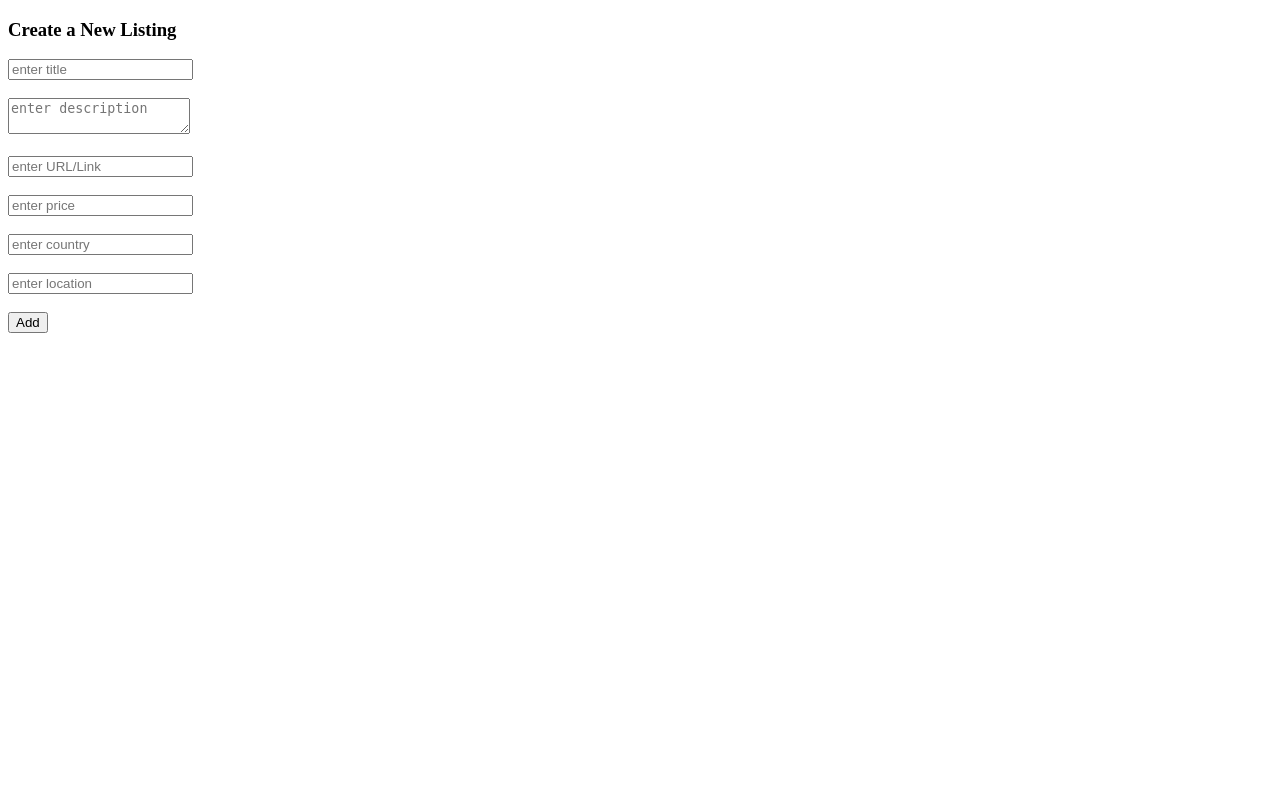
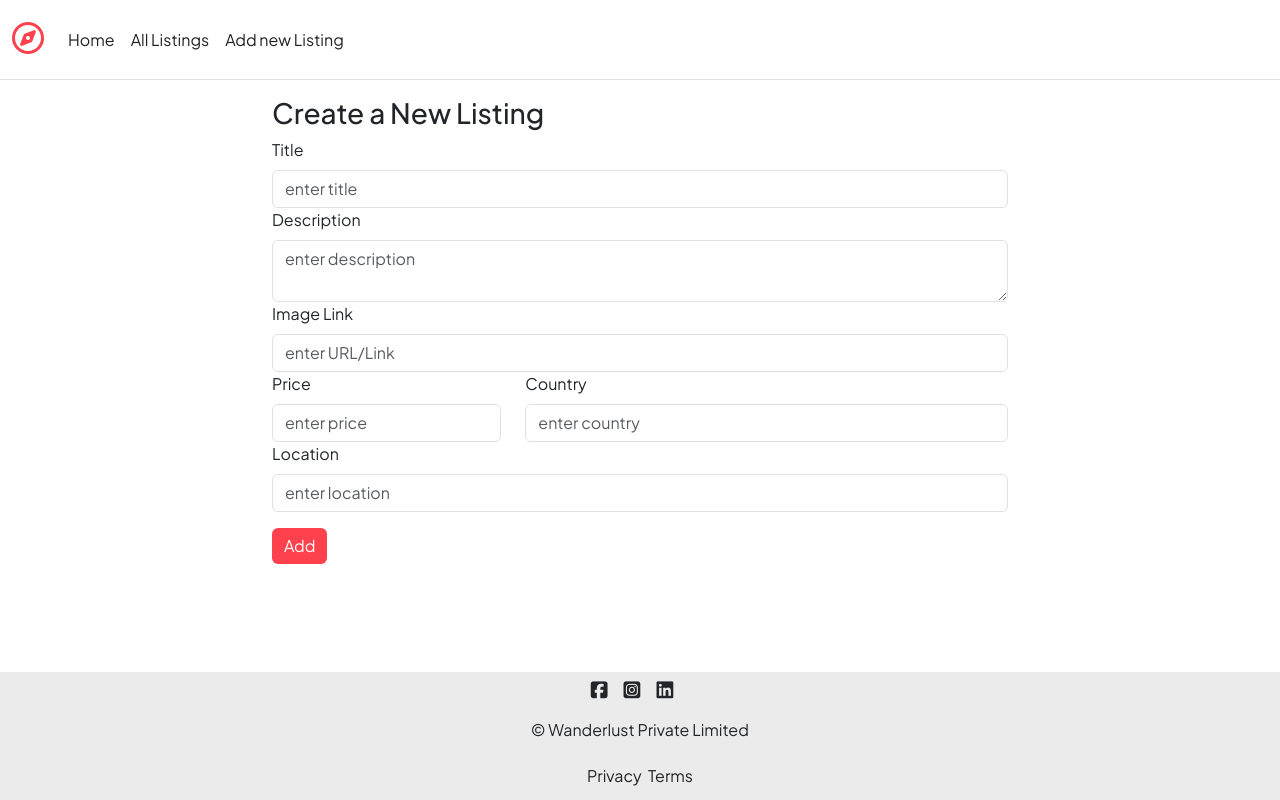
Before and after one commit to rashid-alii/wanderlust, a Node server app: page /listings/new in a window 1280 px wide. Run offline with Node 20, Linux system fonts and the light colour scheme; some libraries are stand-ins or nearby versions.

Commit message:
Update new.ejs

```diff
--- a/views/listings/new.ejs
+++ b/views/listings/new.ejs
@@ -1,27 +1,43 @@
-<!DOCTYPE html>
-<html lang="en">
-<head>
-    <meta charset="UTF-8">
-    <meta name="viewport" content="width=device-width, initial-scale=1.0">
-    <title>wanderlust</title>
-</head>
-<body>
-    <h3>Create a New Listing</h3>
-    <form method="post" action="/listings">
-        <input name="listing[title]" placeholder="enter title" type="text" >
-        <br><br>
-        <textarea name="listing[description]" placeholder="enter description" ></textarea>
-        <br><br>
-        <input name="listing[image]" placeholder="enter URL/Link" type="text" >
-        <br><br>
-        <input name="listing[price]" placeholder="enter price" type="number" >
-        <br><br>
-        <input name="listing[country]" placeholder="enter country" type="text" >
-        <br><br>
-        <input name="listing[location]" placeholder="enter location" type="text" >
-        <br><br>
-        <button>Add</button>
-    </form>
+<% layout("/layouts/boilerplate") %>
+    <div class="row mt-3">
+        <div class="col-8 offset-2">
 
-</body>
-</html>
+            <h3>Create a New Listing</h3>
+            <form method="post" action="/listings">
+                <div class="md-3">
+                    <label for="title" class="form-label">Title</label>
+                    <input name="listing[title]" placeholder="enter title" type="text" class="form-control">
+                </div>
+
+                <div class="md-3">
+                    <label for="description" class="form-label">Description</label>
+                    <textarea name="listing[description]" placeholder="enter description" class="form-control"></textarea>
+                </div>
+
+                <div class="md-3">
+                    <label for="image" class="form-label">Image Link</label>
+                    <input name="listing[image]" placeholder="enter URL/Link" type="text" class="form-control">
+                </div>
+
+                <div class="row">
+                    <div class="md-3 col-md-4">
+                        <label for="price" class="form-label">Price</label>
+                        <input name="listing[price]" placeholder="enter price" type="number" class="form-control">
+                    </div>
+
+                    <div class="md-3 col-md-8">
+                        <label for="country" class="form-label">Country</label>
+                        <input name="listing[country]" placeholder="enter country" type="text" class="form-control">
+                    </div>
+                </div>
+
+                <div class="md-3">
+                    <label for="location" class="form-label">Location</label>
+                    <input name="listing[location]" placeholder="enter location" type="text" class="form-control">
+                </div>
+
+                <button class="btn btn-dark add-btn mt-3">Add</button>
+
+            </form>
+        </div>
+    </div>
```
